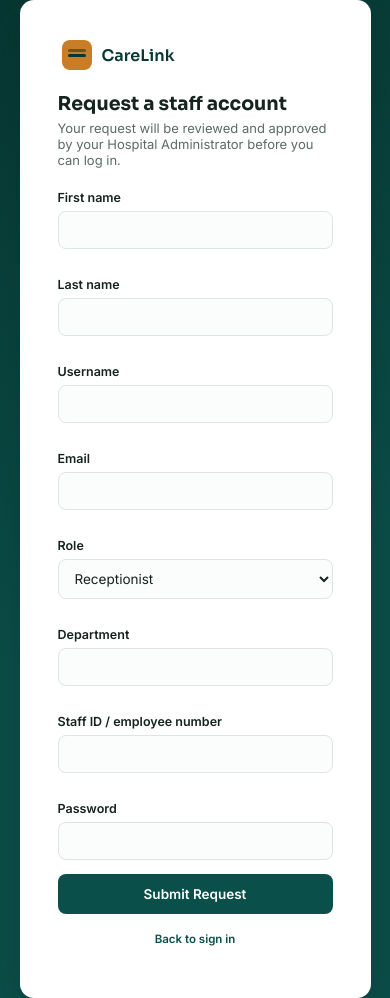
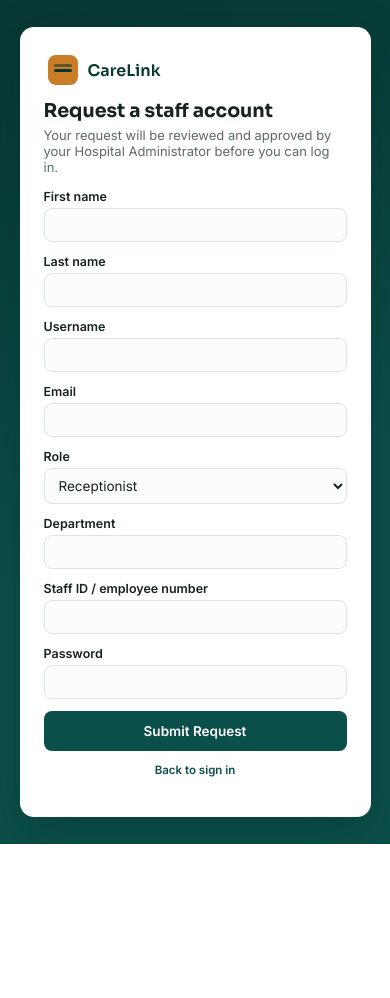
Before and after one commit to samsonaddissa247-creator/carebridge, a Django app: page /request-account/ in a window 390 px wide. After the commit the page ends 844 px from the top, so only its background shows below. Run offline with Django 5.2, Linux system fonts and the light colour scheme.

Commit message:
Fit account request form on one screen

```diff
--- a/static/css/style.css
+++ b/static/css/style.css
@@ -77,6 +77,18 @@ h3.section{font-size:13px;text-transform:uppercase;letter-spacing:.05em;color:va
 .login-card p.sub{color:var(--muted);font-size:13px;margin:0 0 22px;}
 .foot-note{margin-top:18px;font-size:11.5px;color:var(--muted);text-align:center;}
 .badge-verify{display:flex;gap:8px;align-items:flex-start;background:var(--accent-tint);border:1px solid #EAD2AC;border-radius:8px;padding:10px 12px;font-size:11.5px;color:#7A5117;margin-top:16px;}
+.account-request-card{width:460px;padding:24px 30px;}
+.account-request-card .brand{margin-bottom:14px;}
+.account-request-card p.sub{margin-bottom:14px;}
+.account-request-card .form-grid{gap:8px 12px;}
+.account-request-card .field{gap:4px;margin-bottom:8px;}
+.account-request-card .field input,.account-request-card .field select{padding:8px 10px;}
+.account-request-card .foot-note{margin-top:12px;}
+@media (max-width:700px){
+  .account-request-card{padding:28px 24px;}
+  .account-request-card .form-grid{gap:0;}
+  .account-request-card .field{margin-bottom:12px;}
+}
 .messages{list-style:none;padding:0;margin:0 0 16px;}
 .messages li{padding:10px 14px;border-radius:8px;margin-bottom:8px;font-size:13px;}
 .messages li.success{background:var(--primary-tint);color:var(--primary-dark);}
--- a/templates/accounts/request_account.html
+++ b/templates/accounts/request_account.html
@@ -10,7 +10,7 @@
 </head>
 <body>
 <div class="login-wrap">
-  <div class="login-card" style="width:460px;">
+  <div class="login-card account-request-card">
     <div class="brand"><div class="mark"></div><span>CareLink</span></div>
     <h2>Request a staff account</h2>
     <p class="sub">Your request will be reviewed and approved by your Hospital Administrator before you can log in.</p>
```
